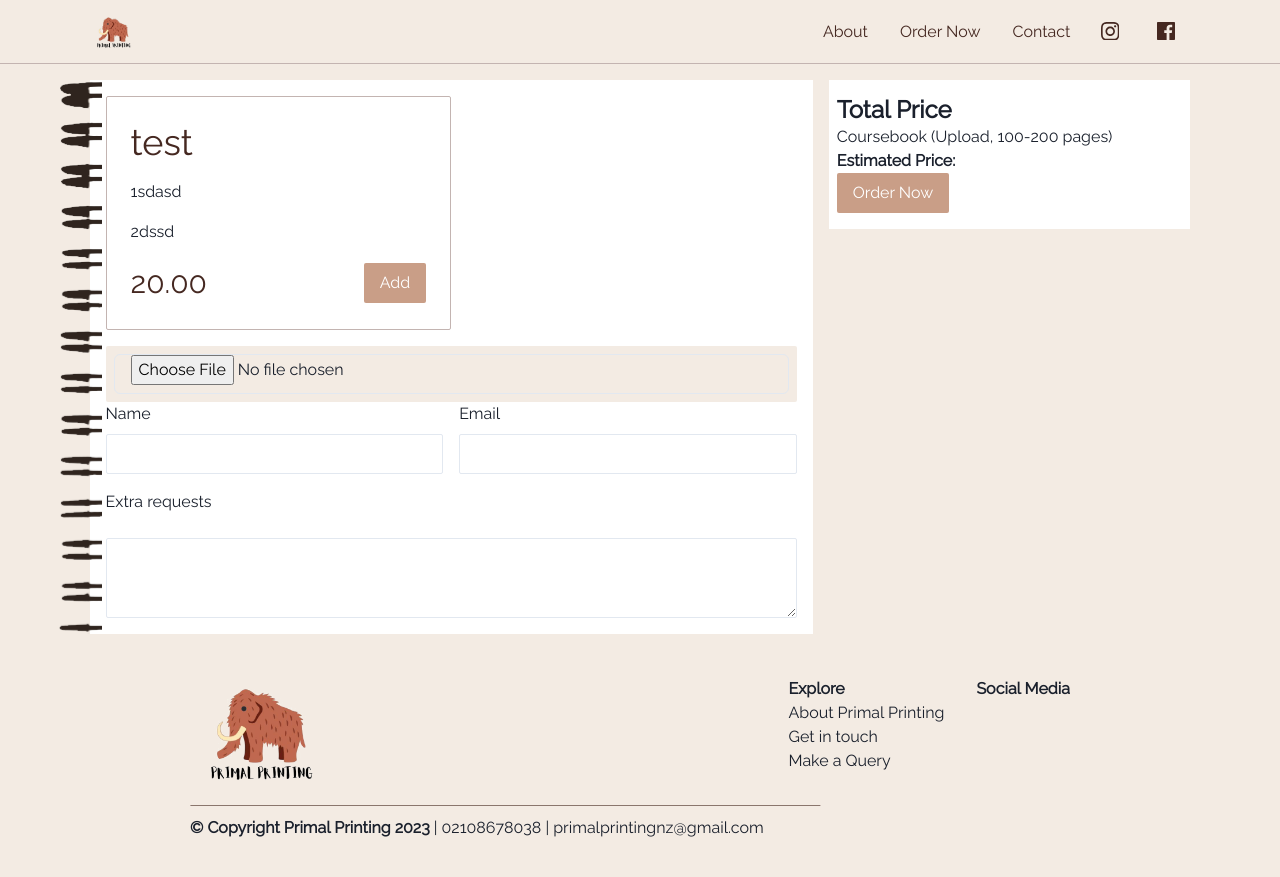
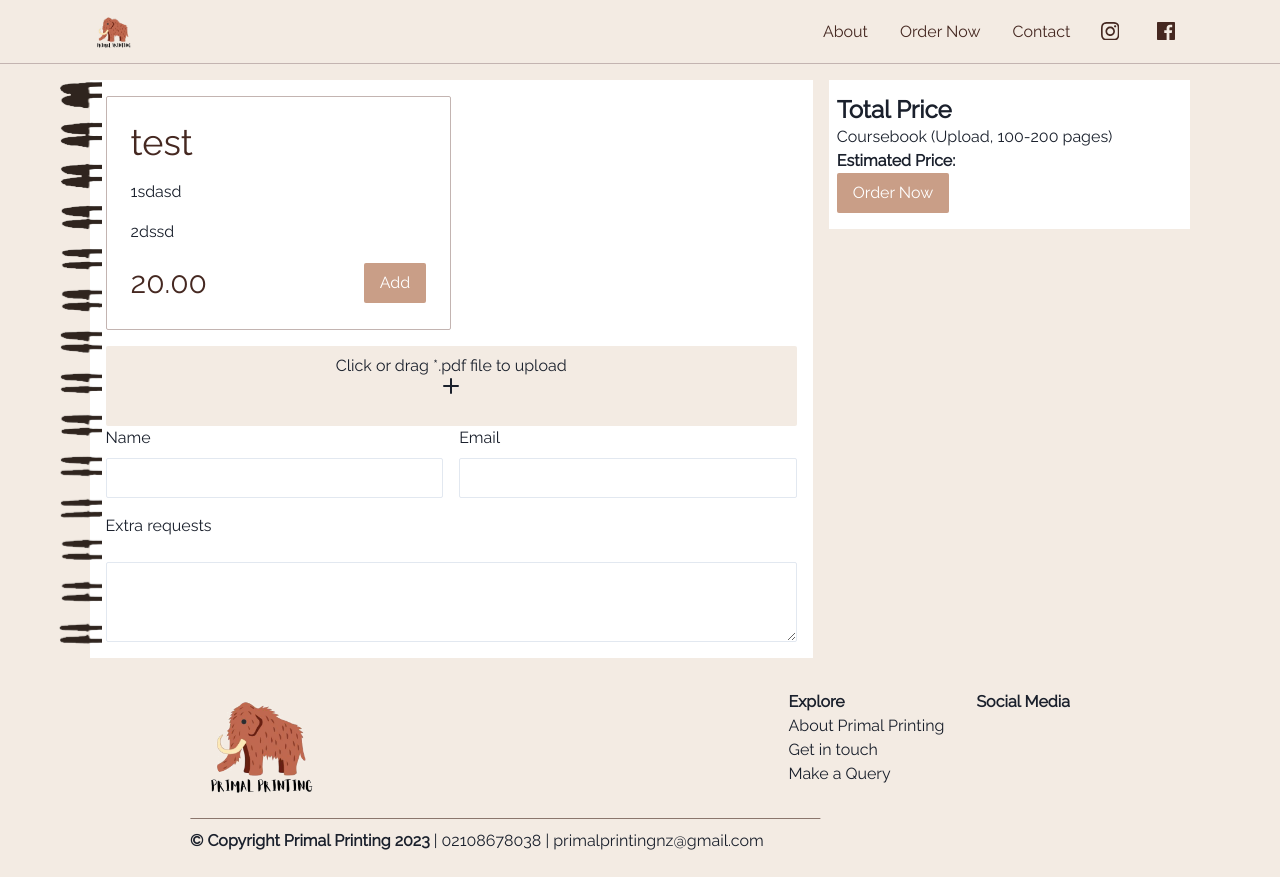
Before and after one commit to choden-dev/PrimalPrinting, a Next.js app: page /order in a window 1280 px wide. Built offline with nearby package versions, Linux system fonts and the light colour scheme.

Commit message:
added click to upload

```diff
--- a/components/ordercontainer/OrderContainer.tsx
+++ b/components/ordercontainer/OrderContainer.tsx
@@ -1,4 +1,4 @@
-import { useState } from "react";
+import { useState, useRef, useEffect } from "react";
 import {
     Box,
     Image,
@@ -11,16 +11,48 @@ import {
     ListItem,
     Button,
     useMediaQuery,
+    Text,
 } from "@chakra-ui/react";
 import ProductCard from "../productcard/ProductCard";
 import UploadCard from "../uploadcard/UploadCard";
 import * as pdfjs from "pdfjs-dist";
 import Footer from "../footer/Footer";
+import { AddIcon } from "@chakra-ui/icons";
 // solution from https://github.com/wojtekmaj/react-pdf/issues/321
 pdfjs.GlobalWorkerOptions.workerSrc = `//cdnjs.cloudflare.com/ajax/libs/pdf.js/${pdfjs.version}/pdf.worker.js`;
 
 const OrderContainer = () => {
     const [smallScreen] = useMediaQuery(`(max-width: 800px)`);
+    const uploadZone = useRef(null);
+    const defaultUploadZone = useRef(null);
+    useEffect(() => {
+        uploadZone.current.addEventListener("dragover", handleDragOver);
+        uploadZone.current.addEventListener("drop", handleDrop);
+
+        return () => {
+            uploadZone.current.removeEventListener("dragover", handleDragOver);
+            uploadZone.current.removeEventListener("drop", handleDrop);
+        };
+    }, []);
+    const handleDragOver = (e) => {
+        e.preventDefault();
+        e.stopPropagation();
+    };
+    const handleDrop = (e) => {
+        e.preventDefault();
+        e.stopPropagation();
+
+        let { files } = e.dataTransfer;
+
+        if (files && files.length) {
+            const temp = {
+                target: {
+                    files: files,
+                },
+            };
+            handleFileEvent(temp);
+        }
+    };
     const [uploadedPdfs, setUploadedPdfs] = useState<
         { name: string; pageCount: number }[]
     >([]);
@@ -37,13 +69,14 @@ const OrderContainer = () => {
                         pages = doc.numPages;
                         uploaded.push({ name: file.name, pageCount: pages });
                         setUploadedPdfs(uploaded);
-                        console.log(uploadedPdfs);
+                        console.log(uploaded);
                     })
                     .catch(() => console.error("invalid file type"));
             }
         });
     };
     const handleFileEvent = (e) => {
+        console.log(e.target.files);
         const files = Array.prototype.slice.call(e.target.files);
         handlePdfUpload(files);
     };
@@ -90,19 +123,33 @@ const OrderContainer = () => {
                         </Box>
                         <FormControl>
                             <Box
+                                display="flex"
+                                flexDir="column"
+                                cursor="pointer"
+                                minH="5rem"
                                 padding="0.5rem"
                                 w="100%"
                                 bg="brown.100"
                                 borderRadius="2px"
+                                ref={uploadZone}
+                                onClick={() =>
+                                    defaultUploadZone.current.click()
+                                }
                             >
                                 <Input
+                                    ref={defaultUploadZone}
+                                    display="none"
                                     type="file"
                                     accept="application/pdf"
                                     onChange={handleFileEvent}
                                 />
                                 {uploadedPdfs.map((pdf) => {
                                     return (
-                                        <Box key={pdf.name} marginBottom="1rem">
+                                        <Box
+                                            zIndex="77"
+                                            key={pdf.name}
+                                            marginBottom="1rem"
+                                        >
                                             <UploadCard
                                                 name={pdf.name}
                                                 pages={pdf.pageCount}
@@ -110,6 +157,10 @@ const OrderContainer = () => {
                                         </Box>
                                     );
                                 })}
+                                <Text textAlign="center">
+                                    Click or drag *.pdf file to upload
+                                </Text>
+                                <AddIcon alignSelf="center" />
                             </Box>
                             <Box display="flex" flexDir="column" gap="1rem">
                                 <Box
```
